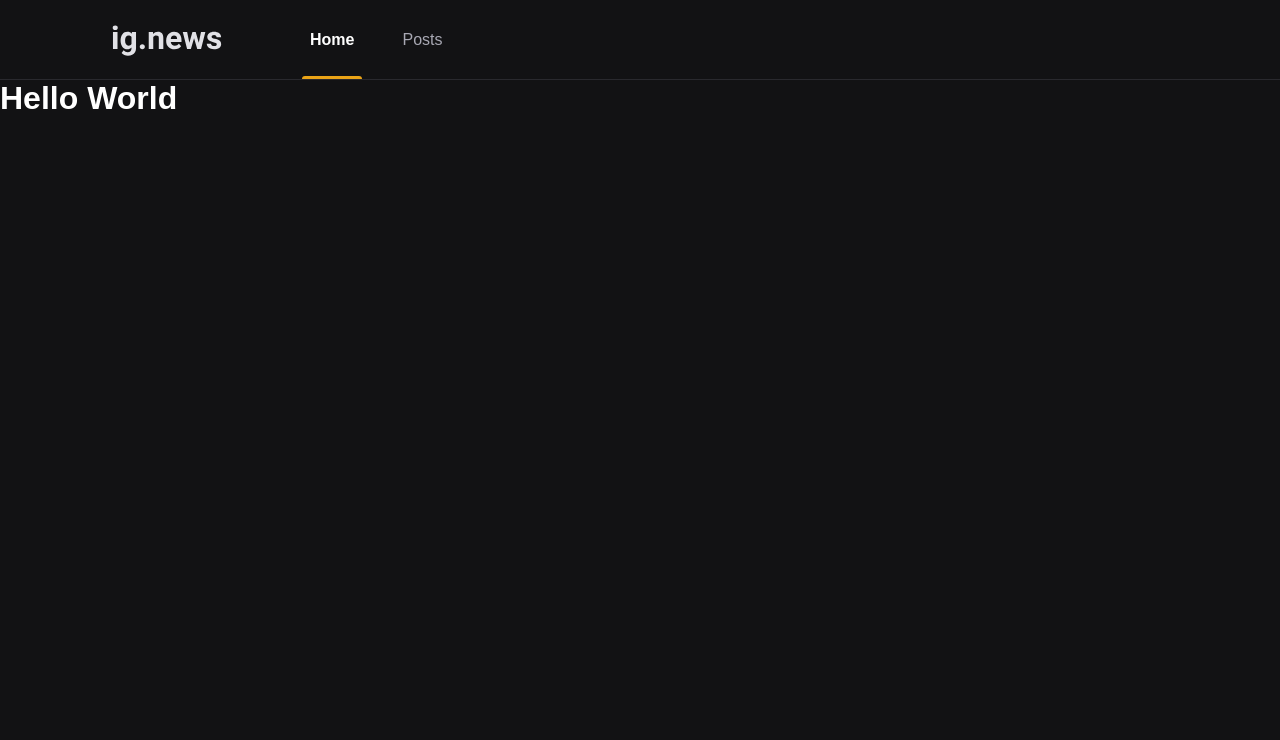
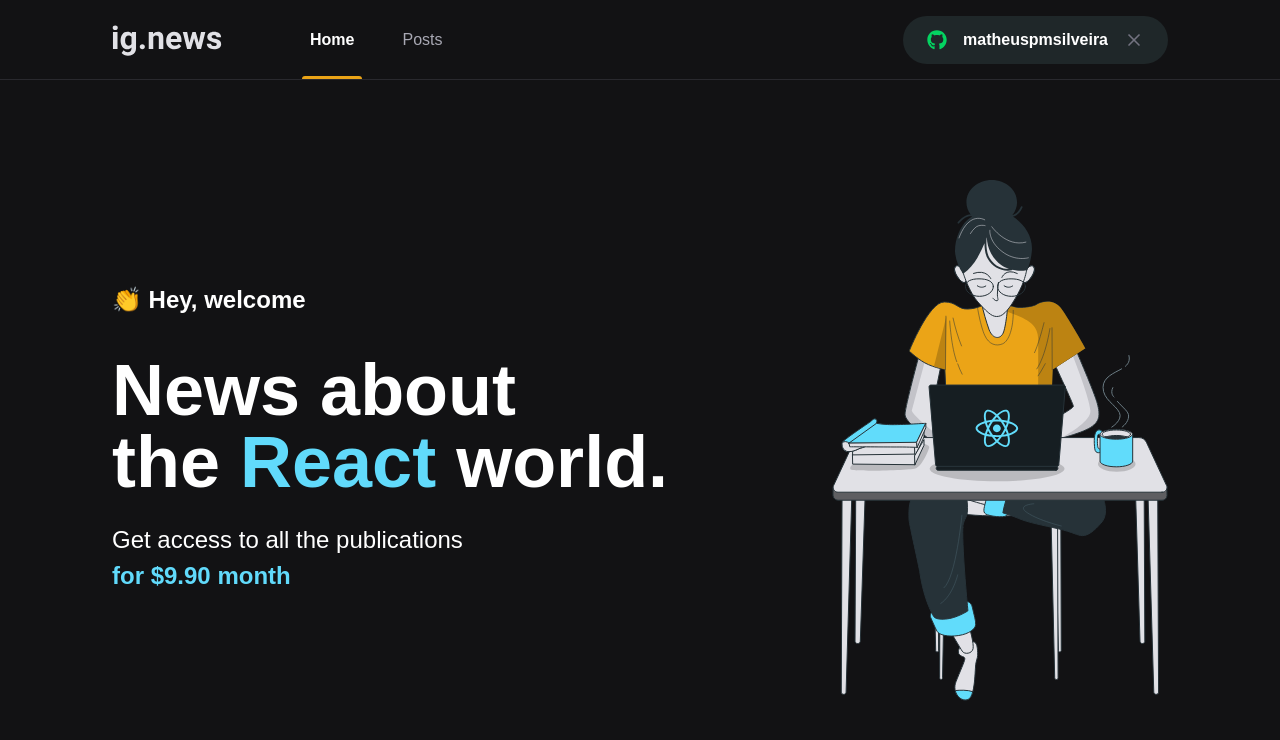
Before and after one commit to matheuspmsilveira/ignews, a Next.js app: page / in a window 1280 px wide. Shown: the top 740 px of the page. Built offline with nearby package versions, Linux system fonts and the light colour scheme.

Commit message:
impl: home page

```diff
--- a/package.json
+++ b/package.json
@@ -12,6 +12,7 @@
     "next": "11.1.2",
     "react": "17.0.2",
     "react-dom": "17.0.2",
+    "react-icons": "^4.2.0",
     "sass": "^1.39.0"
   },
   "devDependencies": {
--- a/src/components/Header/index.tsx
+++ b/src/components/Header/index.tsx
@@ -1,5 +1,6 @@
 import Image from 'next/image';
 import logoImage from '../../../public/images/logo.svg';
+import { SignInButton } from '../SignInButton';
 import styles from './styles.module.scss';
 
 export function Header() {
@@ -11,6 +12,8 @@
           <a className={styles.active}>Home</a>
           <a>Posts</a>
         </nav>
+
+        <SignInButton />
       </div>
     </header>
   );
--- a/src/components/Header/styles.module.scss
+++ b/src/components/Header/styles.module.scss
@@ -51,4 +51,8 @@
       }
     }
   }
+
+  button {
+    margin-left: auto;
+  }
 }
--- /dev/null
+++ b/src/components/SignInButton/index.tsx
@@ -0,0 +1,21 @@
+import { FaGithub } from 'react-icons/fa';
+import { FiX } from 'react-icons/fi';
+
+import styles from './styles.module.scss';
+
+export function SignInButton() {
+  const isUserLoggedIn = true;
+
+  return isUserLoggedIn ? (
+    <button type="button" className={styles.signInButton}>
+      <FaGithub color="#04d361" />
+      matheuspmsilveira
+      <FiX color="#737380" className={styles.closeIcon} />
+    </button>
+  ) : (
+    <button type="button" className={styles.signInButton}>
+      <FaGithub color="#eba417" />
+      Sign in with Github
+    </button>
+  );
+}
--- /dev/null
+++ b/src/components/SignInButton/styles.module.scss
@@ -0,0 +1,33 @@
+.signInButton {
+  height: 3rem;
+  border-radius: 3rem;
+  background: var(--gray-850);
+  border: 0;
+  padding: 0 1.5rem;
+
+  display: flex;
+  align-items: center;
+  justify-content: center;
+
+  color: var(--white);
+  font-weight: bold;
+
+  svg {
+    width: 20px;
+    height: 20px;
+  }
+
+  svg:first-child {
+    margin-right: 1rem;
+  }
+
+  svg.closeIcon {
+    margin-left: 1rem;
+  }
+
+  transition: filter 0.2s;
+
+  &:hover {
+    filter: brightness(0.8);
+  }
+}
--- /dev/null
+++ b/src/pages/home.module.scss
@@ -0,0 +1,41 @@
+.contentContainer {
+  max-width: 1120px;
+  margin: 0 auto;
+  padding: 0 2rem;
+  height: calc(100vh - 5rem);
+
+  display: flex;
+  align-items: center;
+  justify-content: space-between;
+}
+
+.hero {
+  max-width: 600px;
+
+  > span {
+    font-size: 1.5rem;
+    font-weight: bold;
+  }
+
+  h1 {
+    font-size: 4.5rem;
+    line-height: 4.5rem;
+    font-weight: 900;
+    margin-top: 2.5rem;
+
+    span {
+      color: var(--cyan-500);
+    }
+  }
+
+  p {
+    font-size: 1.5rem;
+    line-height: 2.25rem;
+    margin-top: 1.5rem;
+
+    span {
+      color: var(--cyan-500);
+      font-weight: bold;
+    }
+  }
+}
--- a/src/pages/index.tsx
+++ b/src/pages/index.tsx
@@ -1,12 +1,31 @@
 import Head from 'next/head';
+import Image from 'next/image';
+
+import avatarImage from '../../public/images/avatar.svg';
+
+import styles from './home.module.scss';
 
 export default function Home() {
   return (
     <>
       <Head>
-        <title>ig.news</title>
+        <title>Home | ig.news</title>
       </Head>
-      <h1>Hello World</h1>
+      <main className={styles.contentContainer}>
+        <section className={styles.hero}>
+          <span>👏 Hey, welcome</span>
+          <h1>
+            News about <br />
+            the <span>React</span> world.
+          </h1>
+          <p>
+            Get access to all the publications <br />
+            <span>for $9.90 month</span>
+          </p>
+        </section>
+
+        <Image src={avatarImage} alt="Girl codding" />
+      </main>
     </>
   );
 }
--- a/src/styles/global.scss
+++ b/src/styles/global.scss
@@ -10,9 +10,10 @@
   --gray-50: #e1e1e6;
   --gray-300: #a8a8b3;
   --gray-800: #29292e;
+  --gray-850: #1f2729;
   --gray-900: #121214;
 
-  --cyan--500: #61dafb;
+  --cyan-500: #61dafb;
   --yellow-500: #eba417;
 }
 
```
Also changed, not shown: 1 other file (tests, documents, lock files or other folders).
